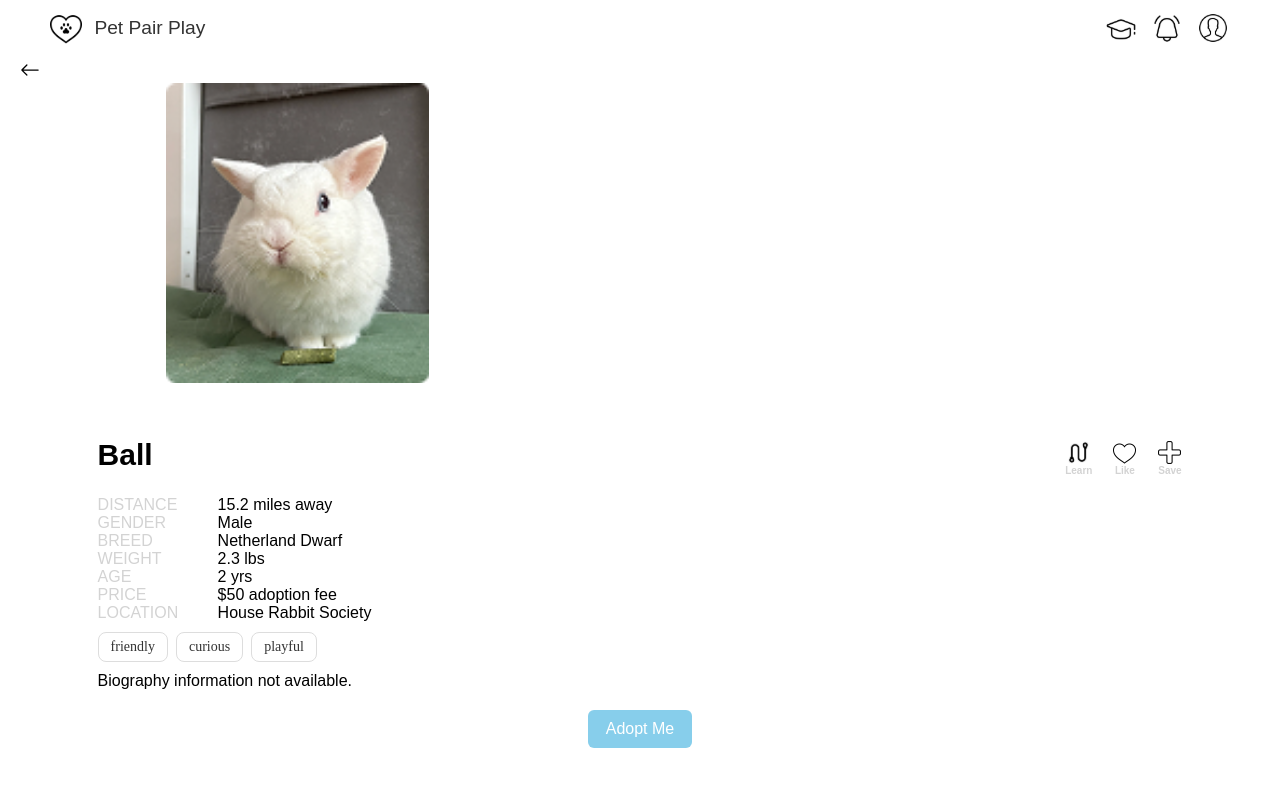
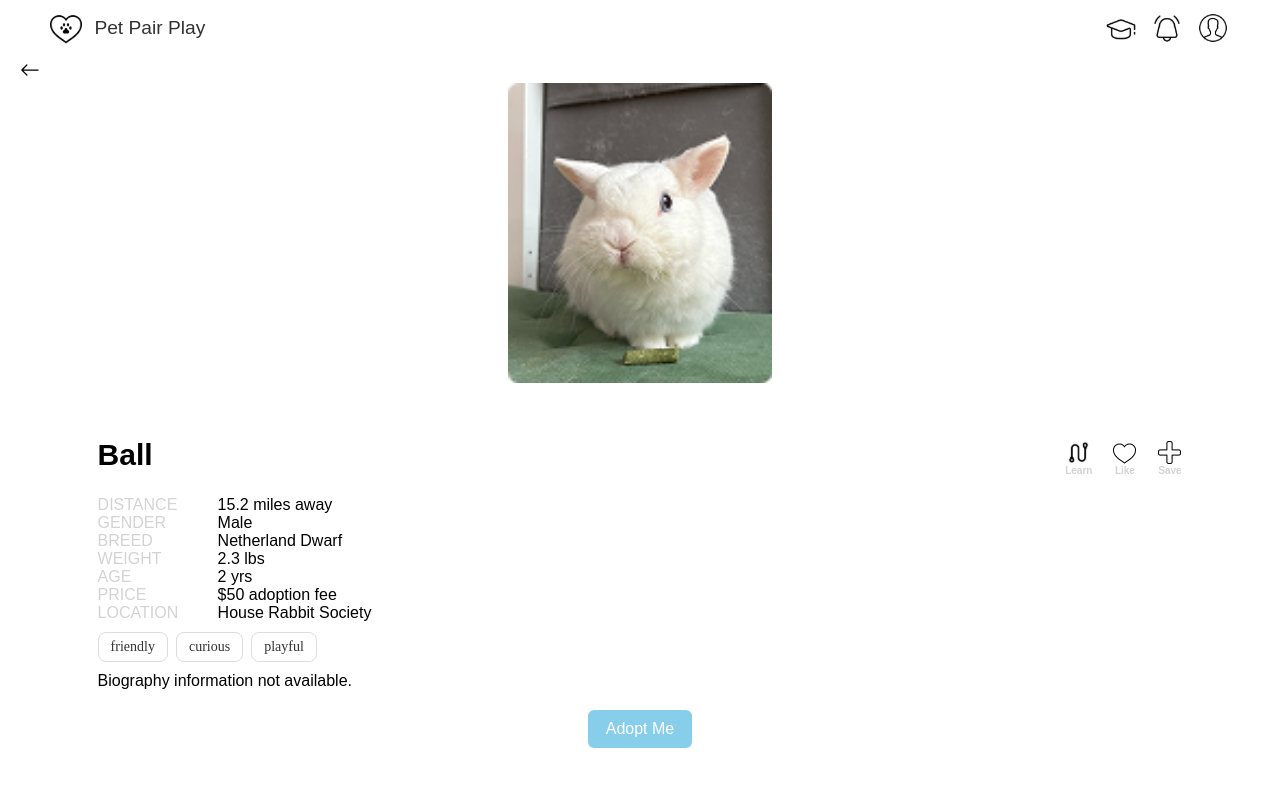
Before and after one commit to changlongwu/petPair, a React (Vite) app in the folder petPair/: page /display/detail/rabbit1 in a window 1280 px wide. Shown: the top 786 px of the page. Built offline with nearby package versions, Linux system fonts and the light colour scheme; no server answers.

Commit message:
fix detail rabbit img format

```diff
--- a/petPair/src/routes/RabbitDetail.css
+++ b/petPair/src/routes/RabbitDetail.css
@@ -102,6 +102,11 @@
     box-shadow: 0 0 8px rgba(255, 193, 7, 0.6);
 }
 
+.detail-image-container{
+    display: flex;
+    justify-content: center;
+    align-items: center;
+}
 
 .detail-image {
     max-width: 400px;
--- a/petPair/src/routes/RabbitDetail.jsx
+++ b/petPair/src/routes/RabbitDetail.jsx
@@ -128,12 +128,15 @@ const RabbitDetail = () => {
             {customBlurb && (
                 <div className="custom-blurb-box">{customBlurb}</div>
             )}
+            <div className="detail-image-container">
+                <img
+                    src={rabbit?.details_page.image}
+                    alt={rabbit?.card_page.name}
+                    className="detail-image"
+                />
+            </div>
 
-            <img
-                src={rabbit?.details_page.image}
-                alt={rabbit?.card_page.name}
-                className="detail-image"
-            />
+
 
             <div className="detail-header">
                 <div className="rabbit-name"><p>{rabbit?.card_page.name}</p></div>
```
